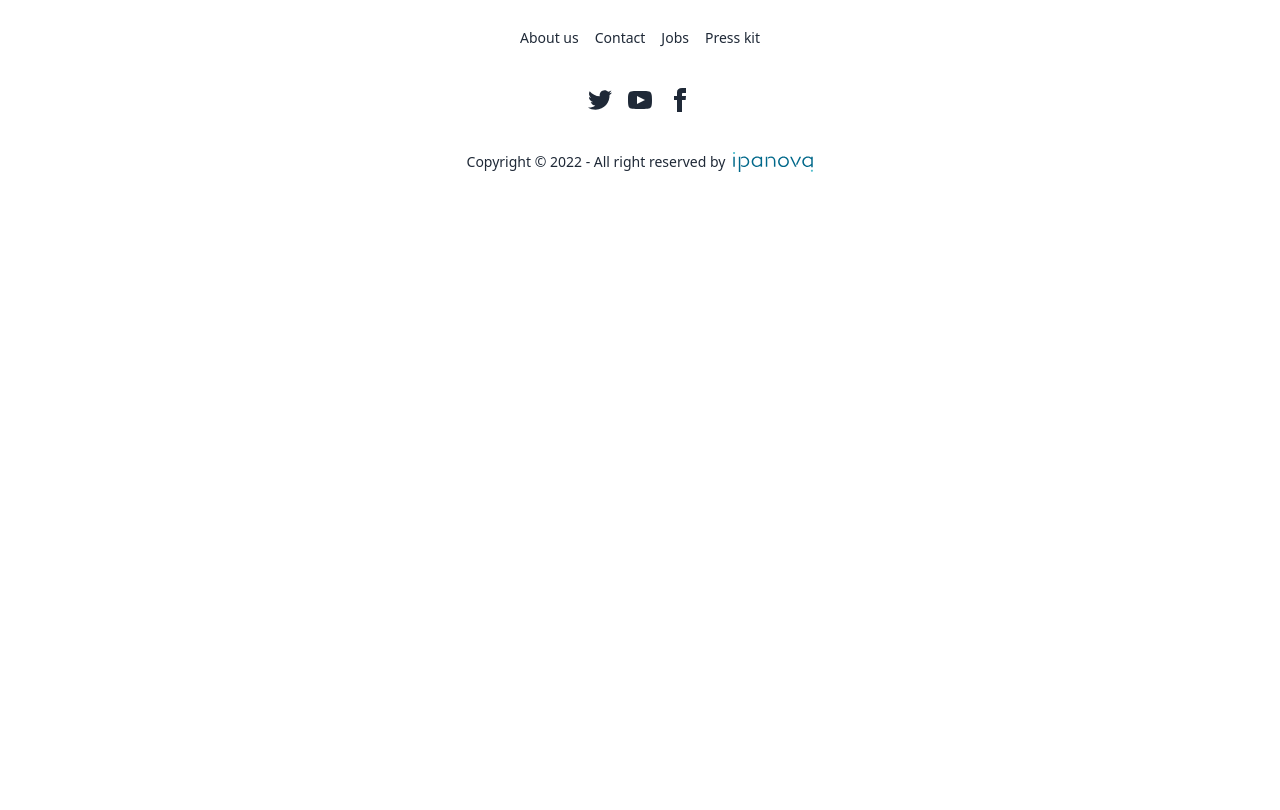
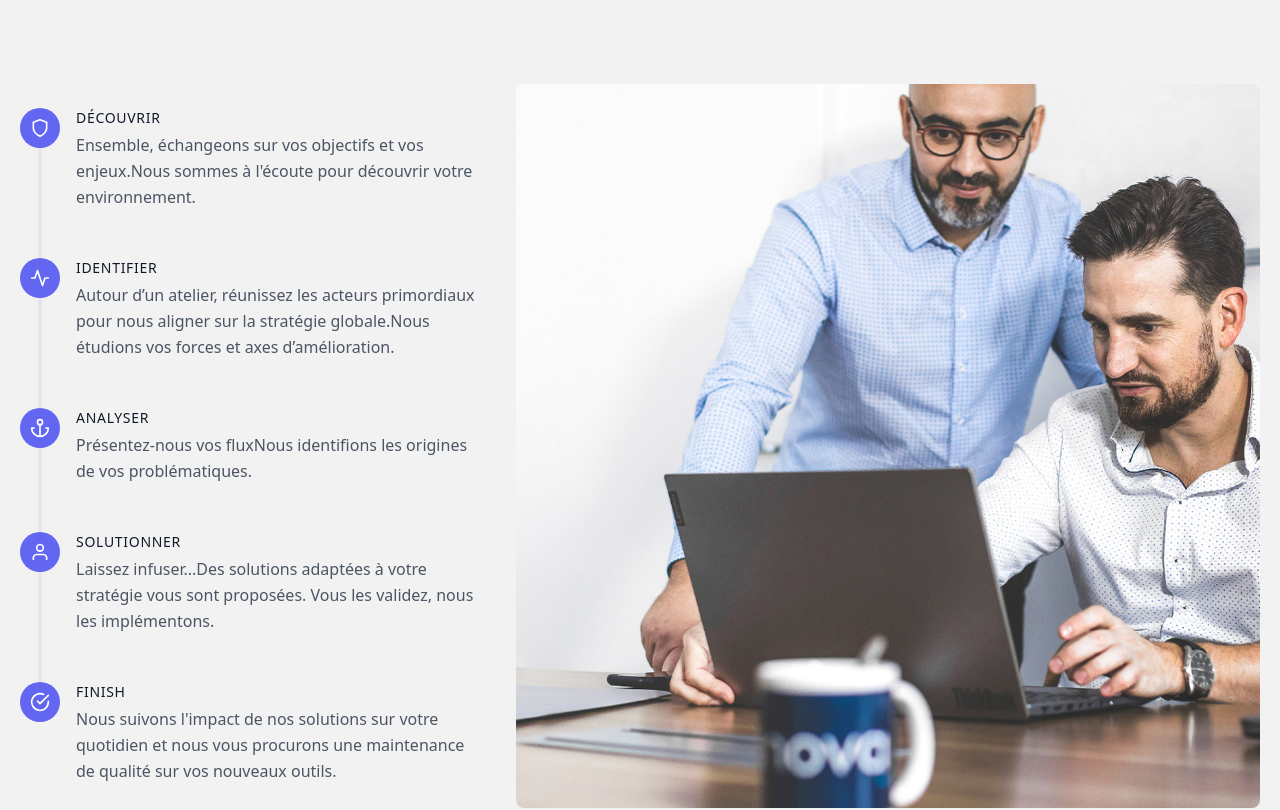
Before and after one commit to thobenayann/next-ts-tw-showcase-site, a Next.js app: page / in a window 1280 px wide. Shown: the part 1440-2250 px from the top of the page. Before the commit the page ends 1785 px from the top, so only its background shows below. Built offline with nearby package versions, Linux system fonts and the light colour scheme.

Commit message:
feat: Step component

```diff
--- a/components/Feature.tsx
+++ b/components/Feature.tsx
@@ -16,7 +16,7 @@ const Feature = () => {
               <h2 className="text-gray-900 text-lg title-font font-medium mb-2">Next JS</h2>
               <p className="leading-relaxed text-base">Next.js est un framework React qui vous permet de créer des sites web statiques et des applications web surpuissantes, adaptés au référencement et extrêmement conviviaux à l’aide du framework React.</p>
               <a className="mt-3 text-indigo-500 inline-flex items-center">Learn More
-                <svg fill="none" stroke="currentColor" stroke-linecap="round" stroke-linejoin="round" stroke-width="2" className="w-4 h-4 ml-2" viewBox="0 0 24 24">
+                <svg fill="none" stroke="currentColor" strokeLinecap="round" strokeLinejoin="round" stroke-width="2" className="w-4 h-4 ml-2" viewBox="0 0 24 24">
                   <path d="M5 12h14M12 5l7 7-7 7"></path>
                 </svg>
               </a>
@@ -30,7 +30,7 @@ const Feature = () => {
               <h2 className="text-gray-900 text-lg title-font font-medium mb-2">Tailwind CSS</h2>
               <p className="leading-relaxed text-base">Tailwind CSS est un framework CSS populaire intégralement utility-first. Il fournit aux utilisateurs des classes CSS de bas niveau en PostCSS qui peuvent être utilisées pour définir des composants et des designs de manière indépendante.</p>
               <a className="mt-3 text-indigo-500 inline-flex items-center">Learn More
-                <svg fill="none" stroke="currentColor" stroke-linecap="round" stroke-linejoin="round" stroke-width="2" className="w-4 h-4 ml-2" viewBox="0 0 24 24">
+                <svg fill="none" stroke="currentColor" strokeLinecap="round" strokeLinejoin="round" stroke-width="2" className="w-4 h-4 ml-2" viewBox="0 0 24 24">
                   <path d="M5 12h14M12 5l7 7-7 7"></path>
                 </svg>
               </a>
@@ -49,7 +49,7 @@ const Feature = () => {
               <h2 className="text-gray-900 text-lg title-font font-medium mb-2">Strapi</h2>
               <p className="leading-relaxed text-base">Strapi est l&apos; des leaders des CMS headless (systèmes de gestion de contenu), il est open-source et a été développé par une start-up française. Il permettra à nos utilisateurs de gérer le contenu de leur site de façon simple et sécurisé, sans aucune connssance en programmation.</p>
               <a className="mt-3 text-indigo-500 inline-flex items-center">Learn More
-                <svg fill="none" stroke="currentColor" stroke-linecap="round" stroke-linejoin="round" stroke-width="2" className="w-4 h-4 ml-2" viewBox="0 0 24 24">
+                <svg fill="none" stroke="currentColor" strokeLinecap="round" strokeLinejoin="round" stroke-width="2" className="w-4 h-4 ml-2" viewBox="0 0 24 24">
                   <path d="M5 12h14M12 5l7 7-7 7"></path>
                 </svg>
               </a>
--- /dev/null
+++ b/components/Step.tsx
@@ -0,0 +1,93 @@
+import Image from 'next/image';
+
+const Step = () => {
+  return (
+    <section className="text-gray-600 body-font bg-base-200">
+      <div className="container px-5 py-24 mx-auto flex flex-wrap">
+        <div className="flex flex-wrap w-full">
+          <div className="lg:w-2/5 md:w-1/2 md:pr-10 md:py-6">
+            <div className="flex relative pb-12">
+              <div className="h-full w-10 absolute inset-0 flex items-center justify-center">
+                <div className="h-full w-1 bg-gray-200 pointer-events-none"></div>
+              </div>
+              <div className="flex-shrink-0 w-10 h-10 rounded-full bg-indigo-500 inline-flex items-center justify-center text-white relative z-10">
+                <svg fill="none" stroke="currentColor" stroke-linecap="round" stroke-linejoin="round" stroke-width="2" className="w-5 h-5" viewBox="0 0 24 24">
+                  <path d="M12 22s8-4 8-10V5l-8-3-8 3v7c0 6 8 10 8 10z"></path>
+                </svg>
+              </div>
+              <div className="flex-grow pl-4">
+                <h2 className="font-medium title-font text-sm text-gray-900 mb-1 tracking-wider">DÉCOUVRIR</h2>
+                <p className="leading-relaxed">Ensemble, échangeons sur vos objectifs et vos enjeux.Nous sommes à l&apos;écoute pour découvrir votre environnement.</p>
+              </div>
+            </div>
+            <div className="flex relative pb-12">
+              <div className="h-full w-10 absolute inset-0 flex items-center justify-center">
+                <div className="h-full w-1 bg-gray-200 pointer-events-none"></div>
+              </div>
+              <div className="flex-shrink-0 w-10 h-10 rounded-full bg-indigo-500 inline-flex items-center justify-center text-white relative z-10">
+                <svg fill="none" stroke="currentColor" stroke-linecap="round" stroke-linejoin="round" stroke-width="2" className="w-5 h-5" viewBox="0 0 24 24">
+                  <path d="M22 12h-4l-3 9L9 3l-3 9H2"></path>
+                </svg>
+              </div>
+              <div className="flex-grow pl-4">
+                <h2 className="font-medium title-font text-sm text-gray-900 mb-1 tracking-wider">IDENTIFIER</h2>
+                <p className="leading-relaxed">Autour d’un atelier, réunissez les acteurs primordiaux pour nous aligner sur la stratégie globale.Nous étudions vos forces et axes d’amélioration.</p>
+              </div>
+            </div>
+            <div className="flex relative pb-12">
+              <div className="h-full w-10 absolute inset-0 flex items-center justify-center">
+                <div className="h-full w-1 bg-gray-200 pointer-events-none"></div>
+              </div>
+              <div className="flex-shrink-0 w-10 h-10 rounded-full bg-indigo-500 inline-flex items-center justify-center text-white relative z-10">
+                <svg fill="none" stroke="currentColor" stroke-linecap="round" stroke-linejoin="round" stroke-width="2" className="w-5 h-5" viewBox="0 0 24 24">
+                  <circle cx="12" cy="5" r="3"></circle>
+                  <path d="M12 22V8M5 12H2a10 10 0 0020 0h-3"></path>
+                </svg>
+              </div>
+              <div className="flex-grow pl-4">
+                <h2 className="font-medium title-font text-sm text-gray-900 mb-1 tracking-wider">ANALYSER</h2>
+                <p className="leading-relaxed">Présentez-nous vos fluxNous identifions les origines de vos problématiques.</p>
+              </div>
+            </div>
+            <div className="flex relative pb-12">
+              <div className="h-full w-10 absolute inset-0 flex items-center justify-center">
+                <div className="h-full w-1 bg-gray-200 pointer-events-none"></div>
+              </div>
+              <div className="flex-shrink-0 w-10 h-10 rounded-full bg-indigo-500 inline-flex items-center justify-center text-white relative z-10">
+                <svg fill="none" stroke="currentColor" stroke-linecap="round" stroke-linejoin="round" stroke-width="2" className="w-5 h-5" viewBox="0 0 24 24">
+                  <path d="M20 21v-2a4 4 0 00-4-4H8a4 4 0 00-4 4v2"></path>
+                  <circle cx="12" cy="7" r="4"></circle>
+                </svg>
+              </div>
+              <div className="flex-grow pl-4">
+                <h2 className="font-medium title-font text-sm text-gray-900 mb-1 tracking-wider">SOLUTIONNER</h2>
+                <p className="leading-relaxed">Laissez infuser...Des solutions adaptées à votre stratégie vous sont proposées. Vous les validez, nous les implémentons.</p>
+              </div>
+            </div>
+            <div className="flex relative">
+              <div className="flex-shrink-0 w-10 h-10 rounded-full bg-indigo-500 inline-flex items-center justify-center text-white relative z-10">
+                <svg fill="none" stroke="currentColor" stroke-linecap="round" stroke-linejoin="round" stroke-width="2" className="w-5 h-5" viewBox="0 0 24 24">
+                  <path d="M22 11.08V12a10 10 0 11-5.93-9.14"></path>
+                  <path d="M22 4L12 14.01l-3-3"></path>
+                </svg>
+              </div>
+              <div className="flex-grow pl-4">
+                <h2 className="font-medium title-font text-sm text-gray-900 mb-1 tracking-wider">FINISH</h2>
+                <p className="leading-relaxed">Nous suivons l&apos;impact de nos solutions sur votre quotidien et nous vous procurons une maintenance de qualité sur vos nouveaux outils.</p>
+              </div>
+            </div>
+          </div>
+          <Image
+            className="lg:w-3/5 md:w-1/2 object-cover object-center rounded-lg md:mt-0 mt-12"
+            src="/assets/bg-solutions-ipanova.jpg"
+            alt="step"
+            width={1200}
+            height={500}
+          />
+        </div>
+      </div>
+    </section>
+  )
+};
+
+export default Step;
--- a/pages/index.tsx
+++ b/pages/index.tsx
@@ -5,10 +5,11 @@ import Feature from '@components/Feature';
 import Footer from '@components/Footer';
 import Header from '@components/Header';
 import Hero from '@components/Hero';
+import Step from '@components/Step';
 
 export default function Home() {
   return (
-    <div>
+    <div lang="fr-FR" data-theme="mytheme">
       <Head>
         <title>Jamstack demo by Ipanova</title>
         <meta name="description" content="Démo d'un site au modèle Jamstack exploitant les technos Strapi, NextJS, TailwindCSS et bien d'autres" />
@@ -20,6 +21,7 @@ export default function Home() {
       <main>
         <Hero />
         <Feature />
+        <Step />
       </main>
 
       <Footer />
--- a/tailwind.config.js
+++ b/tailwind.config.js
@@ -7,10 +7,51 @@ module.exports = {
     "./components/**/*.{js,ts,jsx,tsx}",
   ],
   theme: {
-    extend: {},
+    extend: {
+        // colors: {
+        //   primary: '#00a5df',
+        //   secondary: '#1E2E4F',
+        //   accent: '#2F3D3E',
+        //   neutral: '#8a9faf',
+        //   'base-100': '#EAEAEA',
+        // },
+        animation: {
+          'bounce-x': 'bounceX 0.7s linear infinite',
+          'fade-in-down': 'fade-in-down 0.5s ease-out',
+        },
+        keyframes: {
+          bounceX: {
+            '0%, 100%': { transform: 'translateX(-15%)' },
+            '50%': { transform: 'translateX(0)' },
+          },
+          'fade-in-down': {
+            '0%': {
+              opacity: '0',
+              transform: 'translateY(-10px)',
+            },
+            '100%': {
+              opacity: '1',
+              transform: 'translateY(0)',
+            },
+          },
+        },
+    },
   },
   variants: {
     extend: {},
   },
   plugins: [require("daisyui")],
+  // daisyui: {
+  //   themes: [
+  //     {
+  //       mytheme: {
+  //         primary: '#00a5df',
+  //         secondary: '#1E2E4F',
+  //         accent: '#2F3D3E',
+  //         neutral: '#8a9faf',
+  //         'base-100': '#EAEAEA',
+  //       },
+  //     },
+  //   ],
+  // },
 };
```
Also changed, not shown: public/assets/bg-solutions-ipanova.jpg (added).
